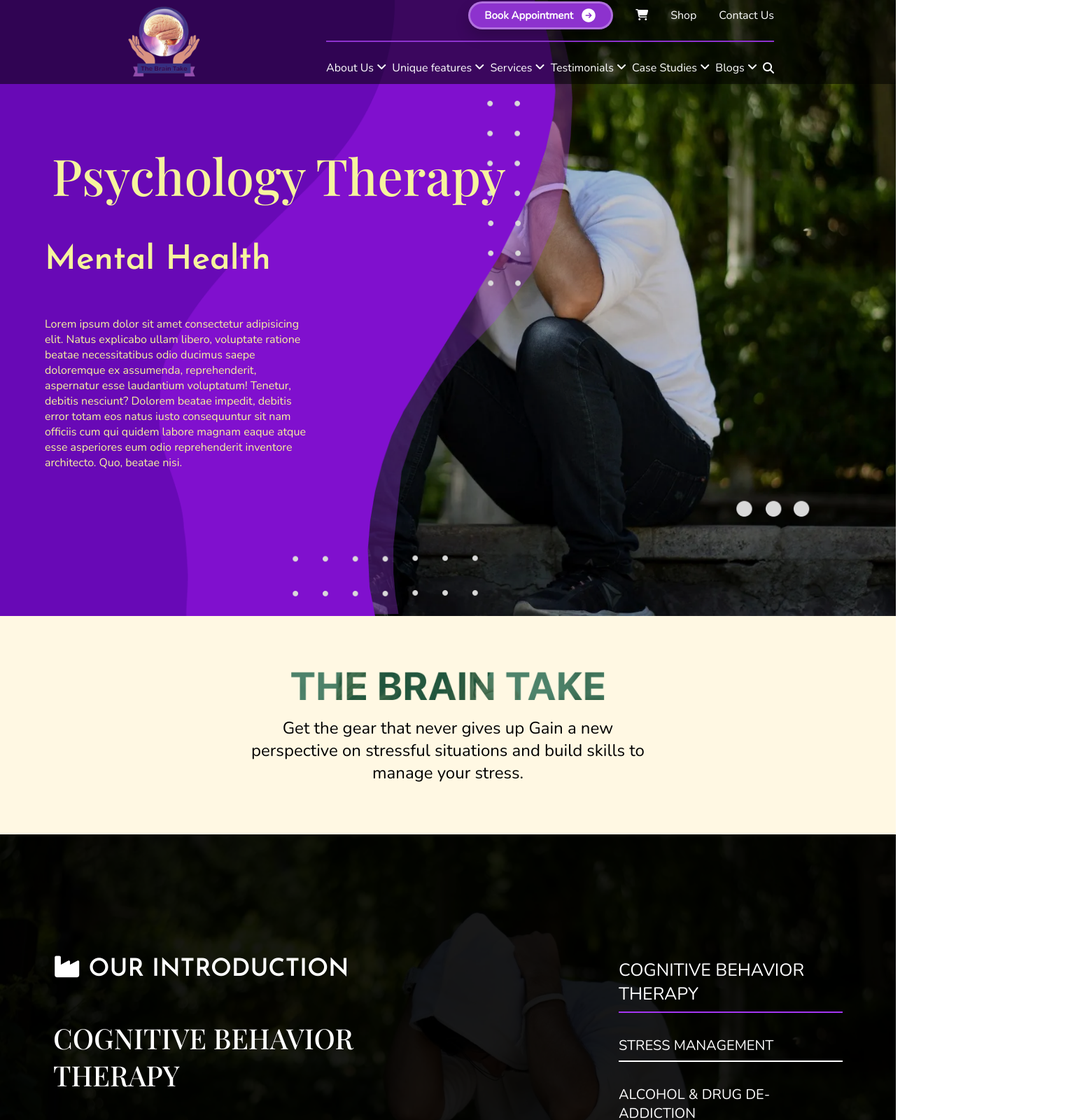
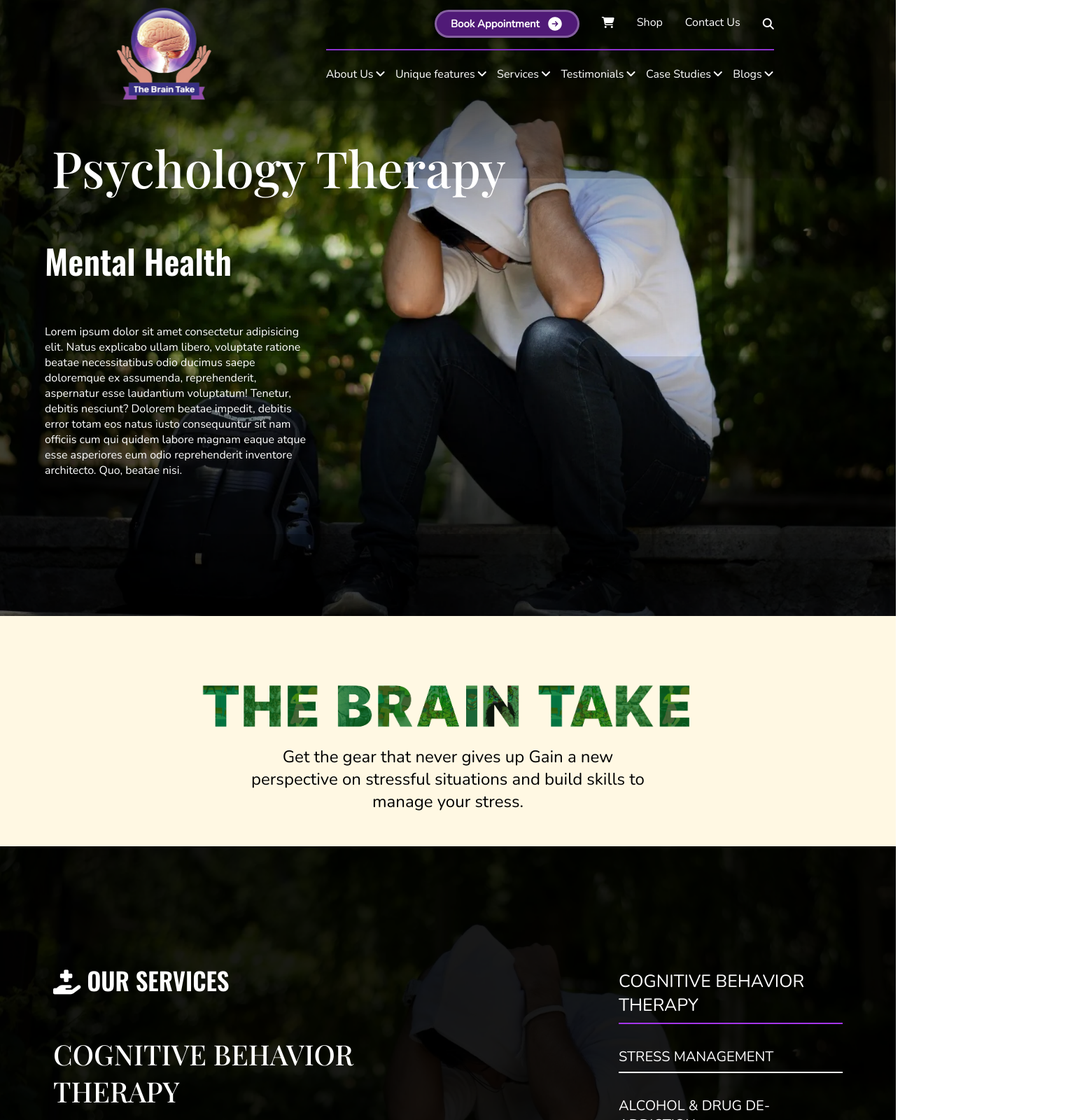
Before and after one commit to aniketraut16/thebraintake, a React (Create React App) app: page / in a window 1280 px wide. Shown: the top 1600 px of the page at 70% size, 1536 px wide, since content can reach past the window. Built offline with nearby package versions, Linux system fonts and the light colour scheme.

Commit message:
Fixed Bugs

```diff
--- a/src/App.css
+++ b/src/App.css
@@ -16,19 +16,34 @@
 }
 
 #Navbar {
-  width: 100%;
+  width: 100vw;
+  overflow: hidden;
   z-index: 10;
-  height: 15vh;
+  height: 18vh;
   position: absolute;
   top: 0;
-  background-color: rgba(0, 0, 0, 0.543);
+  background-color: rgba(0, 0, 0, 0.143);
   display: flex;
   align-items: center;
   justify-content: space-evenly;
 }
 
-#Navbar img {
+#Navbar a {
+  border-bottom: 5px solid #eb7e2400;
+
+  height: 100%;
+  display: flex;
+  align-items: center;
+  justify-content: center;
+  gap: 3px;
+}
+#Navbar a:hover {
+  border-bottom: 5px solid #a536f3;
+}
+
+#Navbar > img {
   height: 13vh;
+  transform: scale(1.32) translateY(4%);
 }
 #Navbar > div {
   width: 50%;
@@ -39,6 +54,7 @@
 #Navbar > div .lowerdiv {
   display: flex;
   padding: 1em 0px;
+  font-size: 16px;
   margin: 0%;
   align-items: center;
   justify-content: center;
@@ -67,11 +83,13 @@
   gap: 3px;
 }
 .lowerscrolled {
-  width: 99vw;
+  width: 100vw;
+  overflow: hidden;
   margin: 0%;
   height: 9vh;
   position: fixed;
   top: 0;
+  font-size: 16px;
   right: 0;
   display: flex;
   align-items: center;
@@ -92,7 +110,7 @@
     transform: translateY(0px);
   }
 }
-
+/*
 #dropdown > div a {
   color: black;
   text-decoration: none;
@@ -105,12 +123,44 @@
 
   grid-template-columns: 1fr 1fr 1fr;
   row-gap: 5px;
-}
+} */
 #dropdown {
   background-color: white;
   position: fixed;
+  display: flex;
+  align-items: center;
+  justify-content: center;
   width: 100%;
   z-index: 11;
+}
+
+#dropdown .level1dd {
+  display: flex;
+  /* position: relative;
+  left: 32%; */
+  flex-direction: column;
+  width: 33%;
+  z-index: 12;
+}
+
+#dropdown .level1dd > a {
+  color: black;
+  width: 100%;
+
+  text-decoration: none;
+  border-top: 1px solid #2e2e38;
+  padding: 8px 11px;
+  display: flex;
+  justify-content: space-between;
+  border-left: 7px solid #eb7e2400;
+  border-bottom: 1px solid #2e2e38;
+  font-size: 1.1em;
+  font-weight: bold;
+}
+
+#dropdown .level1dd > a:hover {
+  background-color: #4b4b4b26;
+  border-left: 7px solid #a536f3;
 }
 
 .button {
@@ -119,7 +169,7 @@
   box-shadow: 0px 10px 20px rgba(0, 0, 0, 0.2);
   padding-block: 0.3rem;
   padding-inline: 1.25rem;
-  background-color: #8d32ce;
+  background-color: #501a77;
   border-radius: 9999px;
   display: flex;
   align-items: center;
@@ -261,7 +311,7 @@
   display: flex;
   border-bottom: 1px solid grey;
   flex-direction: column;
-  width: 100%;
+  width: 80%;
   padding: 1em 10%;
 }
 #lower-footer-div div {
@@ -312,8 +362,8 @@
   transition-duration: 0.3s;
   overflow: hidden;
   position: fixed;
-  bottom: 3vh;
-  right: 3vh;
+  bottom: 3%;
+  right: 3%;
 }
 
 .ttb-svgIcon {
@@ -329,7 +379,7 @@
   width: 140px;
   border-radius: 50px;
   transition-duration: 0.3s;
-  background-color: #a536f3;
+  background-color: #501a77;
   align-items: center;
 }
 
--- a/src/Components/Common Elements/Footer.jsx
+++ b/src/Components/Common Elements/Footer.jsx
@@ -82,7 +82,7 @@ function Footer() {
           alt=""
         />
         <p>
-          © {new Date().getFullYear()} The Health Take . All rights reserved.
+          © {new Date().getFullYear()} The Brain Take . All rights reserved.
         </p>
         <ul>
           <Link>Private Policy</Link>
--- a/src/Components/Common Elements/Navbar.jsx
+++ b/src/Components/Common Elements/Navbar.jsx
@@ -306,12 +306,12 @@ function Navbar() {
                 ></path>
               </svg>
             </button>
-
             <a>
               <i className="fa-solid fa-cart-shopping"></i>
             </a>
             <a>Shop</a>
             <a>Contact Us</a>
+            <i className="fa-solid fa-magnifying-glass"></i>{" "}
           </ul>
           <ul className={isScrolled ? "lowerscrolled" : "lowerdiv"}>
             <img
@@ -366,19 +366,18 @@ function Navbar() {
             >
               Blogs <DropdownArrow />{" "}
             </a>
-            <i className="fa-solid fa-magnifying-glass"></i>{" "}
           </ul>
         </div>
       </div>
       {isDropdownActive ? (
         <div
           id="dropdown"
-          style={isScrolled ? { top: "9vh" } : { top: "15vh" }}
+          style={isScrolled ? { top: "9vh" } : { top: "18vh" }}
           onMouseLeave={() => {
             setisDropdownActive(!isDropdownActive);
           }}
         >
-          <div>{DropDownContent(section)}</div>
+          <ul className="level1dd">{DropDownContent(section)}</ul>
         </div>
       ) : (
         <></>
--- a/src/Components/Home/Home.css
+++ b/src/Components/Home/Home.css
@@ -1,4 +1,4 @@
-@import url("https://fonts.googleapis.com/css2?family=Caveat:wght@700&family=Inter:wght@700&family=Josefin+Sans:ital,wght@0,100..700;1,100..700&family=Kanit:ital,wght@0,100;0,200;0,300;0,400;0,500;0,600;0,700;0,800;0,900;1,100;1,200;1,300;1,400;1,500;1,600;1,700;1,800;1,900&family=Nunito&family=Playfair+Display:wght@500&display=swap");
+@import url("https://fonts.googleapis.com/css2?family=Caveat:wght@700&family=Inter:wght@700&family=Josefin+Sans:ital,wght@0,700;1,700&family=Kanit:ital,wght@0,100;0,200;0,300;0,400;0,500;0,600;0,700;0,800;0,900;1,100;1,200;1,300;1,400;1,500;1,600;1,700;1,800;1,900&family=Nunito&family=Oswald:wght@200..700&family=Playfair+Display:wght@500&display=swap");
 body * {
   font-family: "Nunito", sans-serif;
   font-optical-sizing: auto;
@@ -31,7 +31,7 @@ body {
 }
 #LandingPage > div h2 {
   font-size: 300%;
-  font-family: "Josefin Sans", sans-serif;
+  font-family: "Oswald", sans-serif;
   font-optical-sizing: auto;
   font-weight: 600;
   font-style: normal;
@@ -39,17 +39,19 @@ body {
 }
 #LandingPage > div {
   height: 100%;
-  color: #f6f49d;
+  color: white;
   width: 100%;
   display: flex;
   flex-direction: column;
   align-items: flex-start;
   padding-left: 5%;
   justify-content: center;
-  background: url("/public/assets/Images/Home/landingpsPrimarybg.png");
+  box-shadow: inset 0 0 1000px 250px rgba(0, 0, 0, 0.9);
+
+  /* background: url("/public/assets/Images/Home/landingpsPrimarybg.png");
   background-repeat: no-repeat;
   background-size: cover;
-  background-position: center;
+  background-position: center; */
 }
 
 #HomeServices {
@@ -66,7 +68,7 @@ body {
 }
 
 .info-tab h1 {
-  font-family: "Josefin Sans", sans-serif;
+  font-family: "Oswald", sans-serif;
   font-optical-sizing: auto;
   font-weight: 600;
   font-style: normal;
@@ -100,7 +102,7 @@ body {
   width: 25%;
   list-style: none;
   transition: all 1s ease;
-  font-family: "Josefin Sans", sans-serif;
+  font-family: "Oswald", sans-serif;
   font-optical-sizing: auto;
   font-weight: 600;
   font-style: normal;
@@ -131,11 +133,12 @@ body {
   /* box-shadow: 0px 50px 120px #fff6dc; */
 }
 #wecare img {
-  width: 35%;
+  width: 55%;
 }
 #wecare p {
   width: 45%;
   font-size: 1.5em;
+  margin: 0%;
   color: black;
   text-align: center;
 }
@@ -143,7 +146,7 @@ body {
 #Stats > h1 {
   width: 40%;
   font-size: 2.5em;
-  font-family: "Josefin Sans", sans-serif;
+  font-family: "Oswald", sans-serif;
   font-optical-sizing: auto;
   font-weight: 600;
   font-style: normal;
@@ -167,7 +170,7 @@ body {
 
 #stats-cards h1 {
   font-size: 4em;
-  font-family: "Josefin Sans", sans-serif;
+  font-family: "Oswald", sans-serif;
   font-optical-sizing: auto;
   font-weight: 600;
   font-style: normal;
@@ -184,7 +187,7 @@ body {
 }
 
 #SkilledIn {
-  padding: 15vh 12vw;
+  padding: 15vh 9vw;
   /* background-color: #efebee; */
   display: flex;
   align-items: flex-start;
@@ -293,18 +296,17 @@ body {
 }
 
 #BrainTakeForWho {
-  width: 100%;
-  padding: 10vh 10%;
-  background-color: #f6f49d;
+  background-color: #fff8e3;
+  padding: 5vh 0px;
 }
 .btfw-navbae,
 .btfw-infotab {
   margin-bottom: 5em;
   width: 80%;
+  margin: 10vh auto;
   display: flex;
   gap: 10px;
   justify-content: space-between;
-  align-items: center;
 }
 
 .btfw-navbae span:hover {
--- a/src/Components/Home/Services.jsx
+++ b/src/Components/Home/Services.jsx
@@ -110,8 +110,8 @@ function HomeServices() {
     >
       <div className="info-tab" ref={infoTabRef}>
         <h1>
-          <i className="fa-solid fa-industry"></i>
-          {"  "}OUR INTRODUCTION
+          <i className="fa-solid fa-hand-holding-medical"></i> {"  "}OUR
+          SERVICES
         </h1>
         {sections.map((section, index) => (
           <React.Fragment key={index}>
--- a/src/Components/Home/SkilledIn.jsx
+++ b/src/Components/Home/SkilledIn.jsx
@@ -192,7 +192,7 @@ function SkilledIn() {
         id="skilledimg"
         style={
           isimgonscreen
-            ? { position: "fixed", top: "15vh", right: "12vw" }
+            ? { position: "fixed", top: "15vh", right: "9vw" }
             : isOnbottom
             ? { alignSelf: "flex-end" }
             : {}
```
Also changed, not shown: public/assets/Images/Home/THE BRAIN TAKE.png, public/assets/Images/thebraintakeLogo.png.
